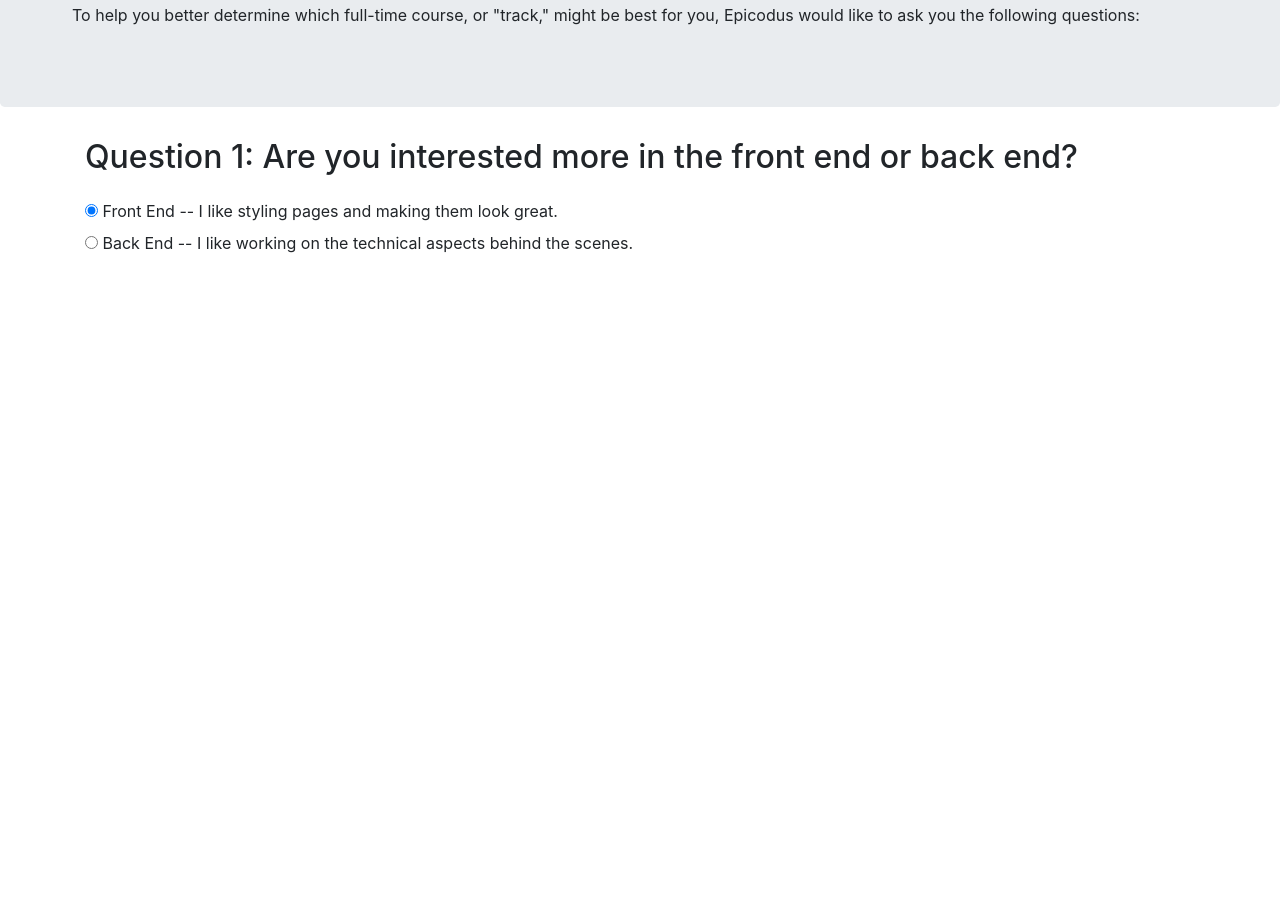
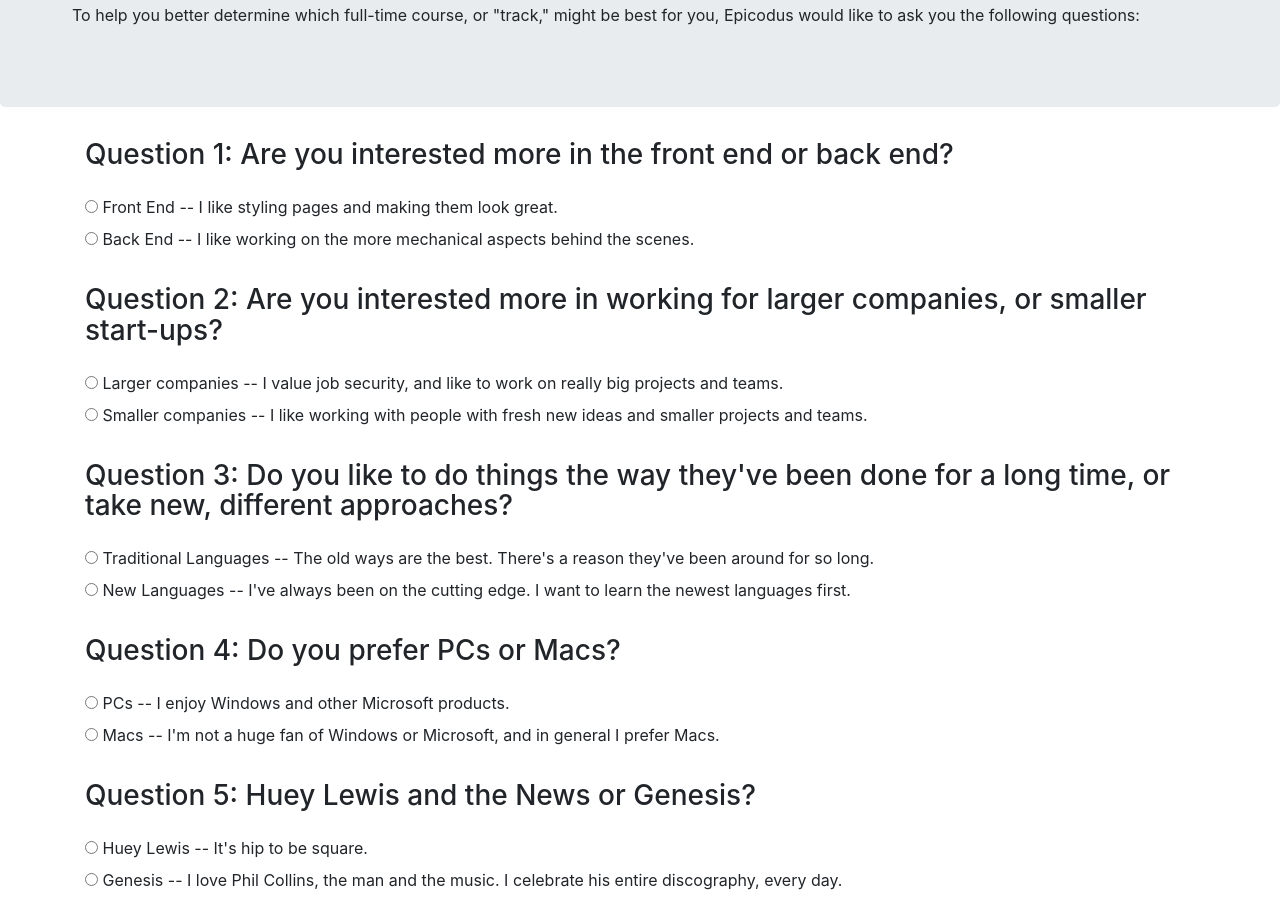
Before and after one commit to jamescosborn/track-suggester, a plain HTML site: page index.html in a window 1280 px wide. Shown: the part 359-1259 px from the top of the page. Before the commit the page ends 800 px from the top, so only its background shows below. Drawn offline with Linux system fonts and the light colour scheme.

Commit message:
add questions 2-5 with first draft of text.

```diff
--- a/css/styles.css
+++ b/css/styles.css
@@ -10,6 +10,7 @@
   padding-right: 100px;
 }
 
-h2 {
+h3 {
   margin-bottom: 25px;
+  margin-top: 25px;
 }
--- a/index.html
+++ b/index.html
@@ -16,18 +16,75 @@
       <li><p>To help you better determine which full-time course, or "track," might be best for you, Epicodus would like to ask you the following questions:</li></p>
     </div>
     <div class="container">
-      <h2>Question 1: Are you interested more in the front end or back end?</h2>
       <form id="trackSuggester">
+  <!-- Question 1 -->
+        <h3>Question 1: Are you interested more in the front end or back end?</h3>
         <div class="radio">
           <label>
-            <input type="radio" name="whichEnd" value="frontEnd" checked>
+            <input type="radio" name="whichEnd" value="frontEnd">
             Front End -- I like styling pages and making them look great.
           </label>
         </div>
-        <div class="Radio">
+        <div class="radio">
           <label>
             <input type="radio" name="whichEnd" value="backEnd">
-            Back End -- I like working on the technical aspects behind the scenes.
+            Back End -- I like working on the more mechanical aspects behind the scenes.
+          </label>
+        </div>
+  <!-- Question 2 -->
+        <h3>Question 2: Are you interested more in working for larger companies, or smaller start-ups?</h3>
+        <div class="radio">
+          <label>
+            <input type="radio" name="whichTeam" value="largeTeam">
+            Larger companies -- I value job security, and like to work on really big projects and teams.
+          </label>
+        </div>
+        <div class="radio">
+          <label>
+            <input type="radio" name="whichTeam" value="smallTeam">
+            Smaller companies -- I like working with people with fresh new ideas and smaller projects and teams.
+          </label>
+        </div>
+  <!-- Question 3 -->
+        <h3>Question 3: Do you like to do things the way they've been done for a long time, or take new, different approaches?</h3>
+        <div class="radio">
+          <label>
+            <input type="radio" name="whichLang" value="oldLang">
+            Traditional Languages -- The old ways are the best. There's a reason they've been around for so long.
+          </label>
+        </div>
+        <div class="radio">
+          <label>
+            <input type="radio" name="whichLang" value="newLang">
+            New Languages -- I've always been on the cutting edge. I want to learn the newest languages first.
+          </label>
+        </div>
+  <!-- Question 4 -->
+        <h3>Question 4: Do you prefer PCs or Macs?</h3>
+        <div class="radio">
+          <label>
+            <input type="radio" name="whichCpu" value="pcCpu">
+            PCs -- I enjoy Windows and other Microsoft products.
+          </label>
+        </div>
+        <div class="radio">
+          <label>
+            <input type="radio" name="whichCpu" value="macCpu">
+            Macs -- I'm not a huge fan of Windows or Microsoft, and in general I prefer Macs.
+          </label>
+        </div>
+  <!-- Question 5 -->
+        <h3>Question 5: Huey Lewis and the News or Genesis?</h3>
+        <div class="radio">
+          <label>
+            <input type="radio" name="whichMusic" value="isCool">
+            Huey Lewis -- It's hip to be square.
+          </label>
+        </div>
+        <div class="radio">
+          <label>
+            <input type="radio" name="whichMusic" value="notCool">
+            Genesis -- I love Phil Collins, the man and the music. I celebrate his entire discography, every day.
           </label>
         </div>
   </body>
```
